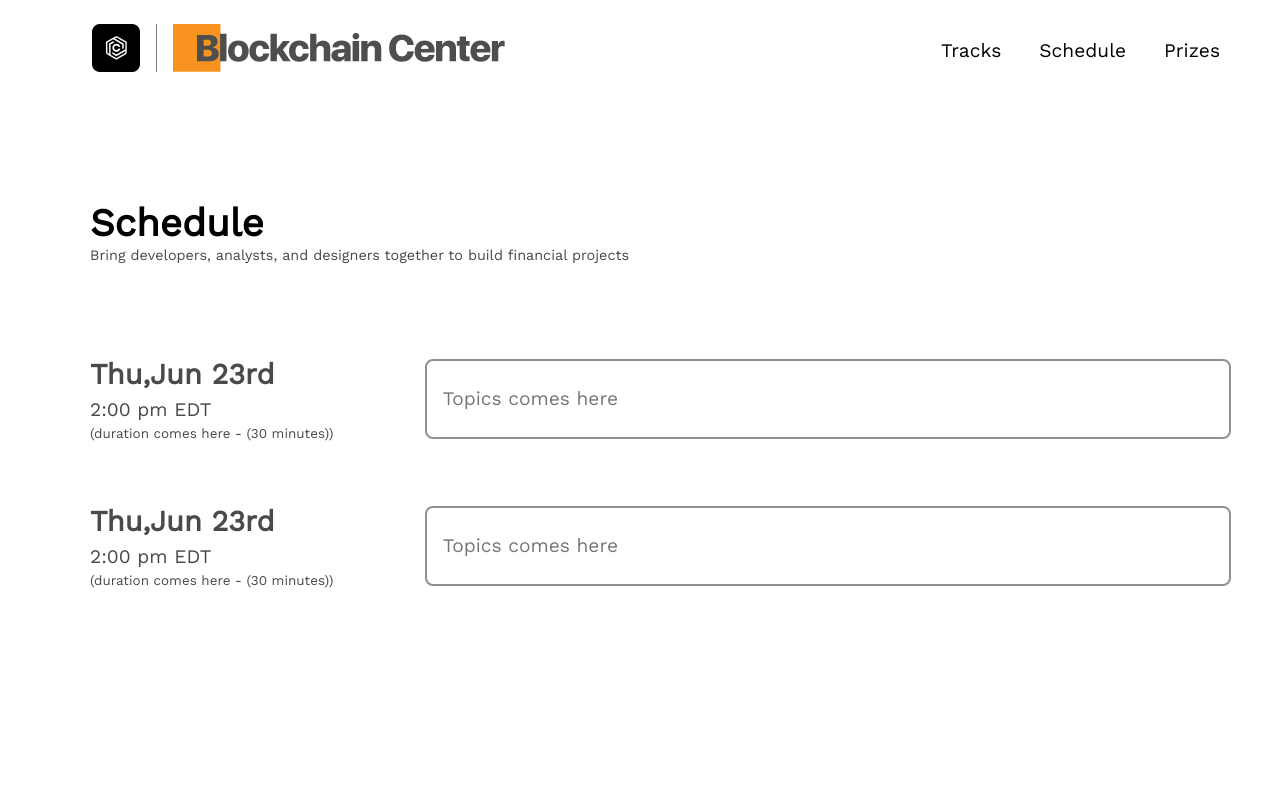
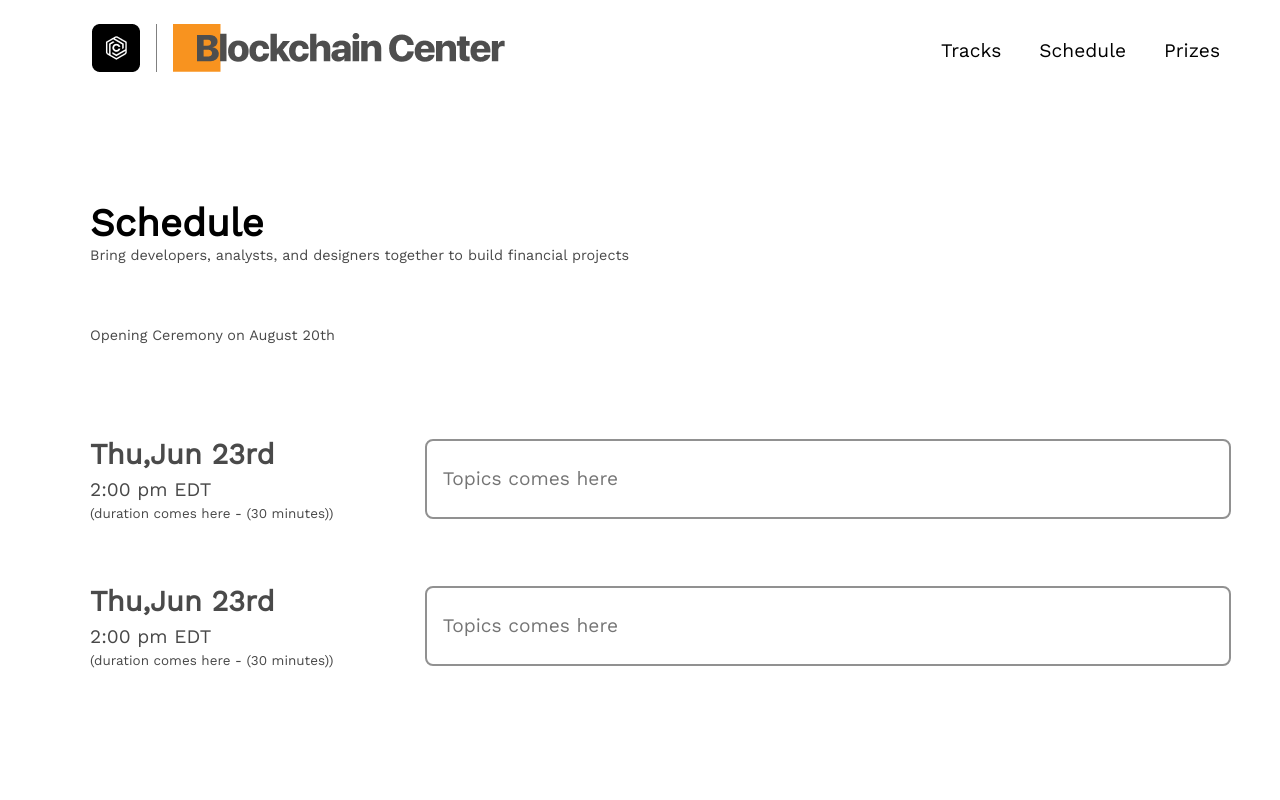
Before and after one commit to gaurav34-dev/blockchaincenter-hackathon-south-florida-website, a Next.js app: page /schedule in a window 1280 px wide. Shown: the top 800 px of the page. Built offline with nearby package versions, Linux system fonts and the light colour scheme.

Commit message:
opening ceremony

```diff
--- a/pages/schedule.js
+++ b/pages/schedule.js
@@ -23,7 +23,9 @@ const schedule = () => {
                 Bring developers, analysts, and designers
                 together to build financial projects
             </div>
-
+            <div className={styles.Schedulepara}>
+Opening Ceremony on August 20th
+</div>
 
             <div className={styles.schedulepart}>
                 <div className={styles.schedulepartinfo}>
```
